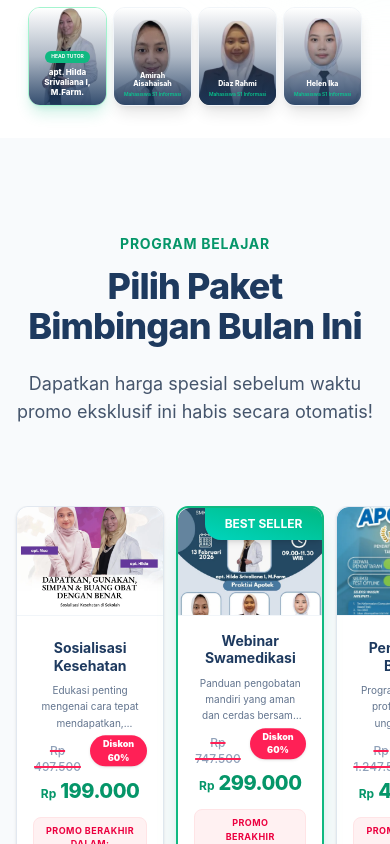
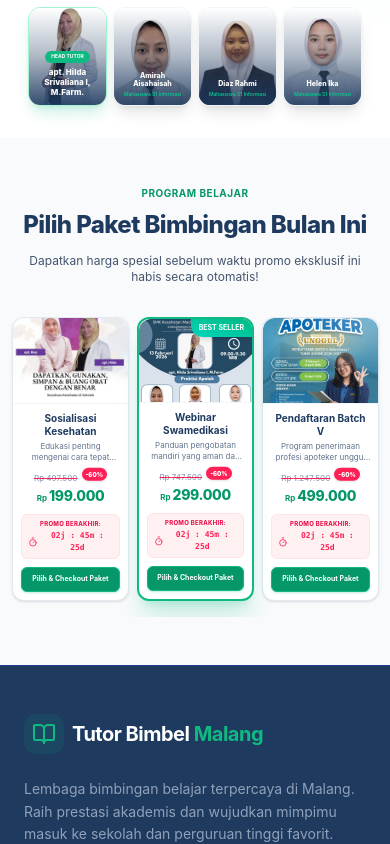
Before and after one commit to logicnodee/tutor-bimbel-malang, a React (Vite) app: page / in a window 390 px wide. Shown: the part 1520-2364 px from the top of the page. Built offline with nearby package versions, Linux system fonts and the light colour scheme.

Commit message:
Fix mobile pricing: smaller cards (30vw), compact text sizes and padding for mobile screens

```diff
--- a/src/components/Pricing.jsx
+++ b/src/components/Pricing.jsx
@@ -32,40 +32,40 @@ export default function Pricing({ onOpenCheckout }) {
     };
 
     return (
-        <section id="pricing" className="py-24">
+        <section id="pricing" className="py-12 md:py-24">
 
 
             <div className="mx-auto md:px-12">
-                <div className="text-center max-w-3xl mx-auto mb-20 px-4 md:px-0">
-                    <span className="text-emerald-600 font-bold uppercase tracking-wider text-sm mb-3 block">
+                <div className="text-center max-w-3xl mx-auto mb-8 md:mb-20 px-4 md:px-0">
+                    <span className="text-emerald-600 font-bold uppercase tracking-wider text-[10px] md:text-sm mb-2 md:mb-3 block">
                         Program Belajar
                     </span>
-                    <h2 className="text-4xl md:text-5xl font-extrabold text-navy-900 mb-6 tracking-tight">
+                    <h2 className="text-2xl md:text-5xl font-extrabold text-navy-900 mb-3 md:mb-6 tracking-tight">
                         Pilih Paket Bimbingan Bulan Ini
                     </h2>
-                    <p className="text-slate-600 text-lg">
+                    <p className="text-slate-600 text-xs md:text-lg">
                         Dapatkan harga spesial sebelum waktu promo eksklusif ini habis secara otomatis!
                     </p>
                 </div>
 
-                <div className="flex md:grid md:grid-cols-3 gap-3 md:gap-8 max-w-6xl mx-auto items-stretch md:items-center overflow-x-auto pb-4 snap-x snap-mandatory px-4 md:px-0 [&::-webkit-scrollbar]:hidden [-ms-overflow-style:none] [scrollbar-width:none]">
+                <div className="flex md:grid md:grid-cols-3 gap-2 md:gap-8 max-w-6xl mx-auto items-stretch md:items-center overflow-x-auto pb-4 snap-x snap-mandatory px-3 md:px-0 [&::-webkit-scrollbar]:hidden [-ms-overflow-style:none] [scrollbar-width:none]">
                     {pricingPackages.map((pkg, idx) => (
                         <div
                             key={pkg.id}
-                            className={`relative bg-white rounded-xl md:rounded-3xl flex flex-col group transition-all duration-300 overflow-hidden w-[38vw] min-w-[38vw] max-w-[38vw] md:min-w-0 md:max-w-none md:w-auto snap-center shrink-0 ${pkg.isBestSeller
+                            className={`relative bg-white rounded-xl md:rounded-3xl flex flex-col group transition-all duration-300 overflow-hidden w-[30vw] min-w-[30vw] max-w-[30vw] md:min-w-0 md:max-w-none md:w-auto snap-center shrink-0 ${pkg.isBestSeller
                                 ? 'border-2 border-emerald-500 shadow-xl md:shadow-2xl shadow-emerald-500/20 md:-translate-y-2 z-20'
                                 : 'border border-slate-200 shadow hover:shadow-lg z-10 md:hover:-translate-y-2'
                                 }`}
                         >
                             {/* Best Seller Label */}
                             {pkg.isBestSeller && (
-                                <div className="absolute top-0 right-0 bg-gradient-to-bl from-emerald-500 to-teal-400 text-white px-5 py-2 font-bold text-xs md:text-sm shadow-md z-30 rounded-bl-2xl">
+                                <div className="absolute top-0 right-0 bg-gradient-to-bl from-emerald-500 to-teal-400 text-white px-2 py-1 md:px-5 md:py-2 font-bold text-[7px] md:text-sm shadow-md z-30 rounded-bl-xl md:rounded-bl-2xl">
                                     BEST SELLER
                                 </div>
                             )}
 
                             {pkg.image && (
-                                <div className="w-full aspect-[4/3] rounded-t-xl overflow-hidden bg-slate-100 border-b border-slate-100 relative">
+                                <div className="w-full aspect-[4/3] md:aspect-[4/3] rounded-t-xl overflow-hidden bg-slate-100 border-b border-slate-100 relative">
                                     <img
                                         src={pkg.image}
                                         alt={pkg.name}
@@ -74,45 +74,45 @@ export default function Pricing({ onOpenCheckout }) {
                                 </div>
                             )}
 
-                            <div className="p-4 md:p-5 flex-grow flex flex-col items-center justify-center text-center">
-                                <h3 className="text-sm md:text-xl font-bold text-navy-900 leading-tight mb-2 md:mb-3">
+                            <div className="p-2 md:p-5 flex-grow flex flex-col items-center justify-center text-center">
+                                <h3 className="text-[10px] md:text-xl font-bold text-navy-900 leading-tight mb-1 md:mb-3">
                                     {pkg.name}
                                 </h3>
 
-                                <p className="text-[10px] md:text-xs text-slate-500 leading-relaxed mb-3 md:mb-4 px-1 md:px-2 line-clamp-3">
+                                <p className="text-[8px] md:text-xs text-slate-500 leading-snug mb-2 md:mb-4 px-0.5 md:px-2 line-clamp-2 md:line-clamp-3">
                                     {pkg.description}
                                 </p>
 
                                 {/* Harga Coret (Strikethrough) */}
-                                <div className="flex flex-col items-center mb-3 md:mb-4">
-                                    <div className="flex items-center justify-center gap-2 mb-0.5">
-                                        <span className="text-xs md:text-sm text-slate-400 line-through decoration-rose-500 decoration-2 font-medium">
+                                <div className="flex flex-col items-center mb-2 md:mb-4">
+                                    <div className="flex items-center justify-center gap-1 md:gap-2 mb-0.5">
+                                        <span className="text-[8px] md:text-sm text-slate-400 line-through decoration-rose-500 decoration-1 md:decoration-2 font-medium">
                                             Rp {getOriginalPrice(pkg.price)}
                                         </span>
-                                        <span className="bg-rose-500 text-white font-black text-[9px] md:text-[10px] px-2 py-0.5 rounded-full shadow-sm animate-bounce">
-                                            Diskon 60%
+                                        <span className="bg-rose-500 text-white font-black text-[6px] md:text-[10px] px-1 md:px-2 py-0.5 rounded-full shadow-sm animate-bounce">
+                                            -60%
                                         </span>
                                     </div>
                                     <div className="flex items-baseline text-emerald-600">
-                                        <span className="text-xs md:text-lg font-bold mr-1">Rp</span>
-                                        <span className="text-xl md:text-4xl font-extrabold tracking-tight">{pkg.price}</span>
+                                        <span className="text-[8px] md:text-lg font-bold mr-0.5">Rp</span>
+                                        <span className="text-sm md:text-4xl font-extrabold tracking-tight">{pkg.price}</span>
                                     </div>
                                 </div>
 
                                 {/* Countdown Jam */}
-                                <div className="mb-3 md:mb-4 bg-rose-50 border border-rose-100 px-3 py-1.5 w-full rounded-lg flex flex-col items-center justify-center gap-1">
-                                    <span className="text-[9px] uppercase font-bold text-rose-600 tracking-wider">
-                                        Promo Berakhir Dalam:
+                                <div className="mb-2 md:mb-4 bg-rose-50 border border-rose-100 px-1.5 md:px-3 py-1 md:py-1.5 w-full rounded-md md:rounded-lg flex flex-col items-center justify-center gap-0.5 md:gap-1">
+                                    <span className="text-[6px] md:text-[9px] uppercase font-bold text-rose-600 tracking-wider">
+                                        Promo Berakhir:
                                     </span>
-                                    <div className="flex items-center gap-1.5 text-rose-500 font-black font-mono text-xs md:text-sm">
-                                        <Timer className="w-3.5 h-3.5 md:w-4 md:h-4 animate-pulse" />
+                                    <div className="flex items-center gap-1 md:gap-1.5 text-rose-500 font-black font-mono text-[8px] md:text-sm">
+                                        <Timer className="w-2.5 h-2.5 md:w-4 md:h-4 animate-pulse" />
                                         {formatTime(timeLeft)}
                                     </div>
                                 </div>
 
                                 <button
                                     onClick={() => onOpenCheckout(pkg)}
-                                    className="w-full py-2 md:py-2.5 bg-emerald-600 hover:bg-emerald-500 text-white font-bold rounded-lg text-[11px] md:text-[13px] border border-emerald-500 shadow shadow-emerald-500/20 transition-all hover:-translate-y-0.5 hover:shadow-emerald-500/40"
+                                    className="w-full py-1.5 md:py-2.5 bg-emerald-600 hover:bg-emerald-500 text-white font-bold rounded-md md:rounded-lg text-[7px] md:text-[13px] border border-emerald-500 shadow shadow-emerald-500/20 transition-all hover:-translate-y-0.5 hover:shadow-emerald-500/40"
                                 >
                                     Pilih & Checkout Paket
                                 </button>
```
